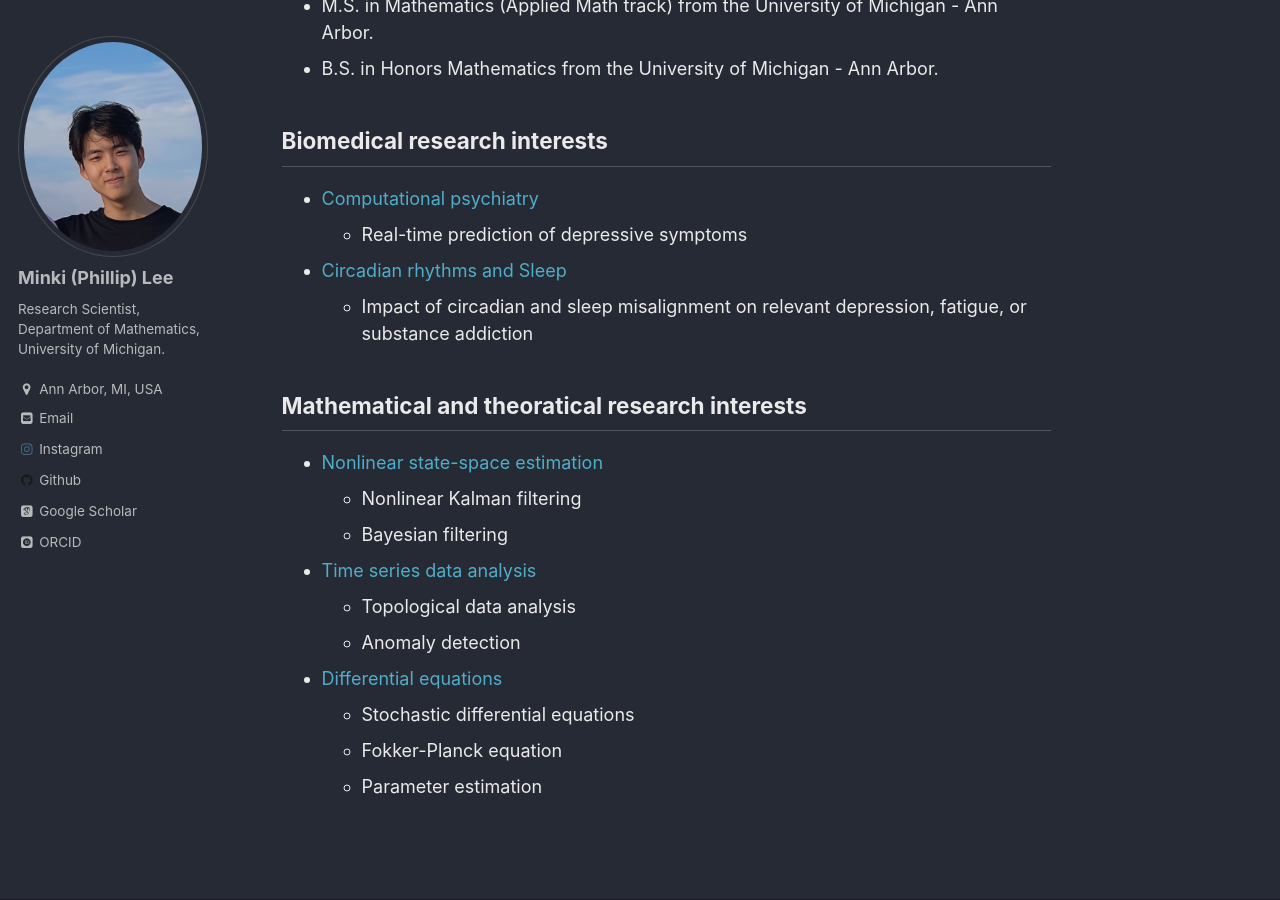
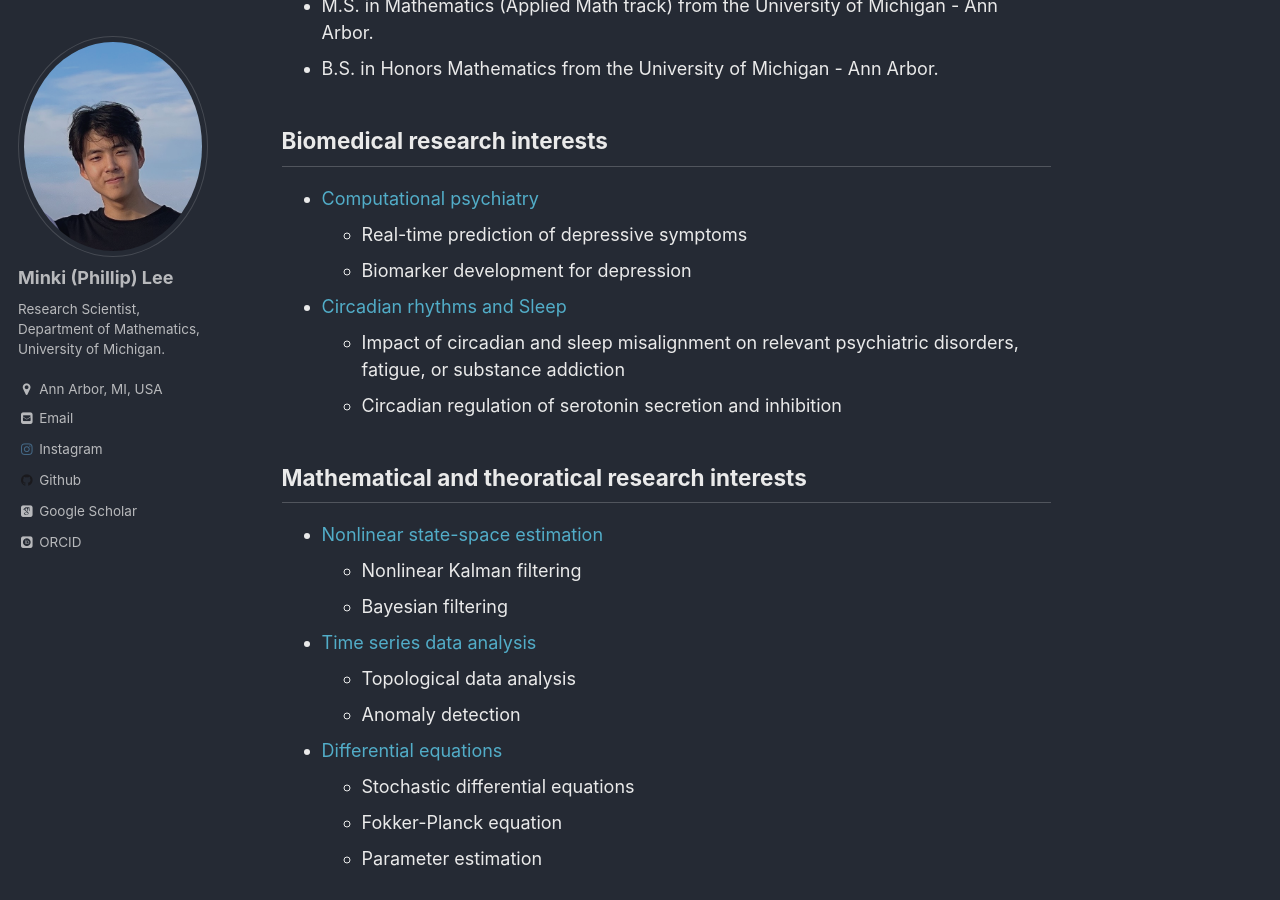
Before and after one commit to minkiplee/minkiplee.github.io, a Jekyll site: the page built from _pages/about.md, in a window 1280 px wide and 900 px high, scrolled down 378 px. Built offline with Jekyll 4.4.1, drawn with Linux system fonts in a browser that asks for light colours; nearby versions of some CDN libraries; some web fonts are replaced; library files that are not in the unit come from our copies.

Commit message:
Update about.md

```diff
--- a/_pages/about.md
+++ b/_pages/about.md
@@ -19,8 +19,10 @@ Biomedical research interests
 ------
 * <font color="#52ADC8">Computational psychiatry</font>
   * Real-time prediction of depressive symptoms
+  * Biomarker development for depression
 * <font color="#52ADC8">Circadian rhythms and Sleep</font>
-  * Impact of circadian and sleep misalignment on relevant depression, fatigue, or substance addiction
+  * Impact of circadian and sleep misalignment on relevant psychiatric disorders, fatigue, or substance addiction
+  * Circadian regulation of serotonin secretion and inhibition
 
 Mathematical and theoratical research interests
 ------
```
